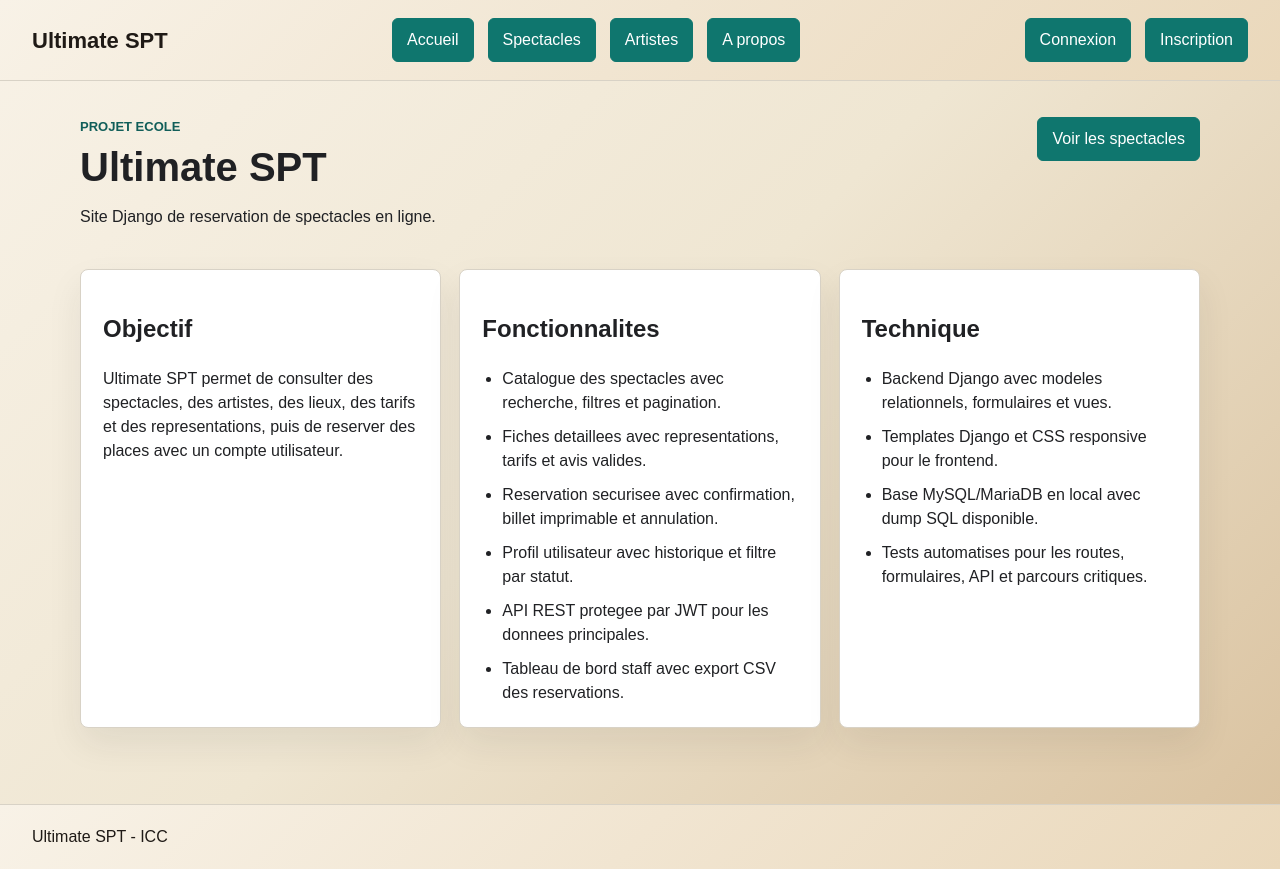
After one commit to Dimson4448/reservationsDjango, a Django app: page /about/ in a window 1280 px wide. The commit adds this page. Run offline with Django 5.2, Linux system fonts and the light colour scheme.

Commit message:
Add project about page

```diff
--- a/catalogue/static/catalogue/css/app.css
+++ b/catalogue/static/catalogue/css/app.css
@@ -265,6 +265,19 @@ input[type="submit"]:hover {
     display: grid;
     grid-template-columns: repeat(auto-fit, minmax(320px, 1fr));
     gap: 18px;
+}
+
+.about-grid {
+    display: grid;
+    grid-template-columns: repeat(auto-fit, minmax(280px, 1fr));
+    gap: 18px;
+}
+
+.feature-list {
+    display: grid;
+    gap: 10px;
+    margin: 0;
+    padding-left: 20px;
 }
 
 .ticket-page {
--- /dev/null
+++ b/catalogue/templates/about.html
@@ -0,0 +1,46 @@
+{% extends "layouts/base.html" %}
+
+{% block title %}A propos - Ultimate SPT{% endblock %}
+
+{% block content %}
+<section class="page-header">
+    <div>
+        <p class="eyebrow">Projet ecole</p>
+        <h1>Ultimate SPT</h1>
+        <p>Site Django de reservation de spectacles en ligne.</p>
+    </div>
+    <a class="button button-primary" href="{% url 'catalogue:show-index' %}">Voir les spectacles</a>
+</section>
+
+<section class="about-grid">
+    <article class="panel">
+        <h2>Objectif</h2>
+        <p>
+            Ultimate SPT permet de consulter des spectacles, des artistes, des lieux,
+            des tarifs et des representations, puis de reserver des places avec un compte utilisateur.
+        </p>
+    </article>
+
+    <article class="panel">
+        <h2>Fonctionnalites</h2>
+        <ul class="feature-list">
+            <li>Catalogue des spectacles avec recherche, filtres et pagination.</li>
+            <li>Fiches detaillees avec representations, tarifs et avis valides.</li>
+            <li>Reservation securisee avec confirmation, billet imprimable et annulation.</li>
+            <li>Profil utilisateur avec historique et filtre par statut.</li>
+            <li>API REST protegee par JWT pour les donnees principales.</li>
+            <li>Tableau de bord staff avec export CSV des reservations.</li>
+        </ul>
+    </article>
+
+    <article class="panel">
+        <h2>Technique</h2>
+        <ul class="feature-list">
+            <li>Backend Django avec modeles relationnels, formulaires et vues.</li>
+            <li>Templates Django et CSS responsive pour le frontend.</li>
+            <li>Base MySQL/MariaDB en local avec dump SQL disponible.</li>
+            <li>Tests automatises pour les routes, formulaires, API et parcours critiques.</li>
+        </ul>
+    </article>
+</section>
+{% endblock %}
--- a/catalogue/templates/layouts/base.html
+++ b/catalogue/templates/layouts/base.html
@@ -15,6 +15,7 @@
             <a class="button button-primary" href="{% url 'home' %}">Accueil</a>
             <a class="button button-primary" href="{% url 'catalogue:show-index' %}">Spectacles</a>
             <a class="button button-primary" href="{% url 'catalogue:artist-index' %}">Artistes</a>
+            <a class="button button-primary" href="{% url 'about' %}">A propos</a>
             {% if request.user.is_staff %}
                 <a class="button button-primary" href="{% url 'catalogue:dashboard-index' %}">Tableau de bord</a>
             {% endif %}
--- a/reservations/urls.py
+++ b/reservations/urls.py
@@ -5,6 +5,7 @@ from django.views.generic.base import TemplateView
 
 urlpatterns = [
     path('', TemplateView.as_view(template_name='home.html'), name='home'),
+    path('about/', TemplateView.as_view(template_name='about.html'), name='about'),
     path('accounts/', include('accounts.urls')),
     path('accounts/', include('django.contrib.auth.urls')),
     path('catalogue/', include('catalogue.urls')),
```
Also changed, not shown: catalogue/tests.py (+8 -0 lines).
